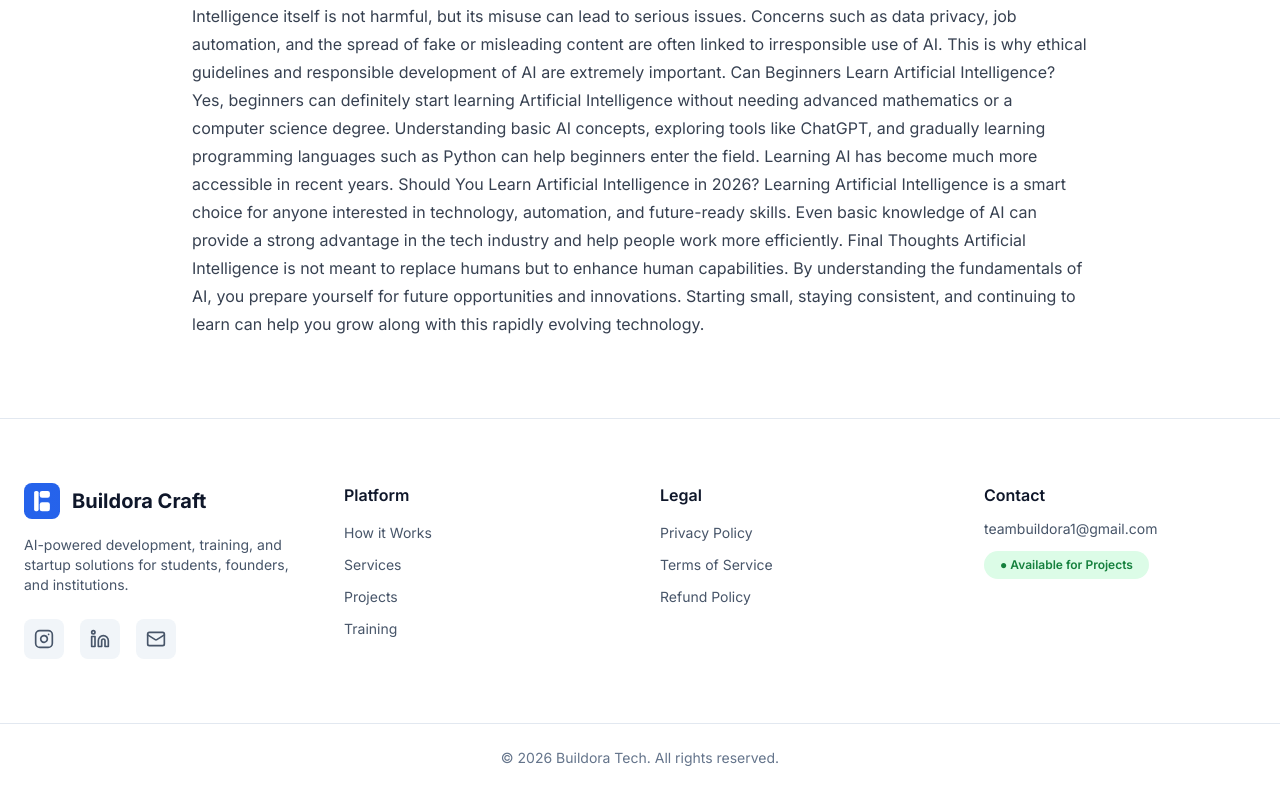
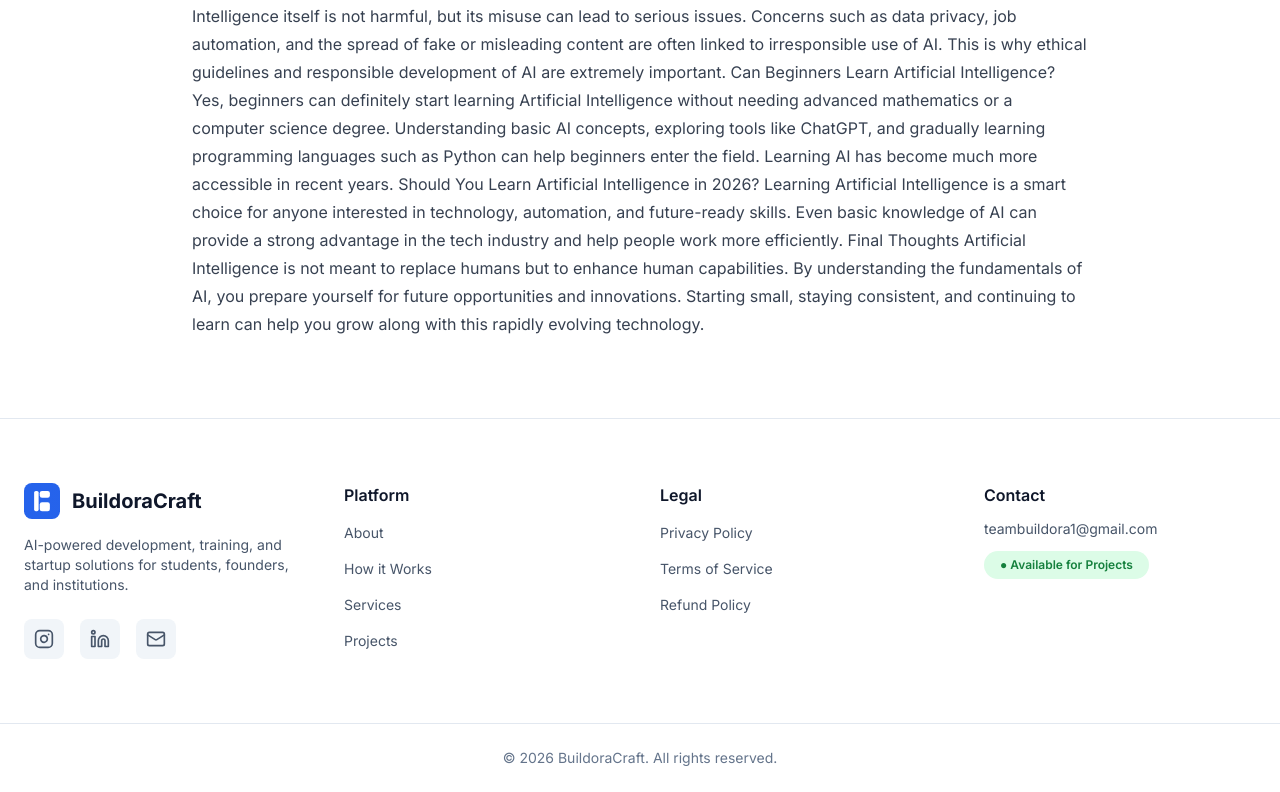
Before and after one commit to ManishCode4u/infoza-frontend, a React (Vite) app: page /blog/ai-beginners-guide in a window 1280 px wide. Shown: the part 1554-2346 px from the top of the page. Built offline with nearby package versions, Linux system fonts and the light colour scheme.

Commit message:
Update footer branding and links

```diff
--- a/src/components/common/Footer.jsx
+++ b/src/components/common/Footer.jsx
@@ -1,78 +1,113 @@
 import React from "react";
+import { Link } from "react-router-dom";
+import { Instagram, Linkedin, Mail } from "lucide-react";
 import logo from "../../assets/images/logo/buildoratech-logo.svg";
-import { Instagram, Linkedin, Mail } from "lucide-react";
 
 const Footer = () => {
   return (
     <footer className="bg-white border-t border-slate-200">
       <div className="max-w-7xl mx-auto px-6 py-16">
-
-        {/* MAIN GRID */}
         <div className="grid grid-cols-1 md:grid-cols-4 gap-12">
 
           {/* BRAND */}
           <div>
             <div className="flex items-center gap-3 mb-4">
-              <img src={logo} alt="Buildora" className="h-9 w-auto" />
+              <img src={logo} alt="BuildoraCraft" className="h-9 w-auto" />
               <span className="text-xl font-bold text-slate-900">
-                Buildora Craft
+                BuildoraCraft
               </span>
             </div>
 
             <p className="text-slate-600 text-sm mb-6 max-w-xs">
-              AI-powered development, training, and startup solutions
-              for students, founders, and institutions.
+              AI-powered development, training, and startup solutions for
+              students, founders, and institutions.
             </p>
 
             <div className="flex gap-4">
-              <span className="w-10 h-10 flex items-center justify-center rounded-lg bg-slate-100">
+              <a
+                href="https://www.instagram.com/buildoracraft"
+                target="_blank"
+                rel="noopener noreferrer"
+              >
+                <span className="w-10 h-10 flex items-center justify-center rounded-lg bg-slate-100 hover:bg-slate-200 transition">
                   <Instagram className="w-5 h-5 text-slate-600" />
                 </span>
-              <span className="w-10 h-10 flex items-center justify-center rounded-lg bg-slate-100">
+              </a>
+
+              <a
+                href="https://www.linkedin.com/company/buildoracraft"
+                target="_blank"
+                rel="noopener noreferrer"
+              >
+                <span className="w-10 h-10 flex items-center justify-center rounded-lg bg-slate-100 hover:bg-slate-200 transition">
                   <Linkedin className="w-5 h-5 text-slate-600" />
                 </span>
-              <span className="w-10 h-10 flex items-center justify-center rounded-lg bg-slate-100">
+              </a>
+
+              <a href="mailto:teambuildora1@gmail.com">
+                <span className="w-10 h-10 flex items-center justify-center rounded-lg bg-slate-100 hover:bg-slate-200 transition">
                   <Mail className="w-5 h-5 text-slate-600" />
                 </span>
+              </a>
             </div>
           </div>
 
-          {/* 🔥 PLATFORM + LEGAL WRAPPER (THIS IS THE FIX) */}
+          {/* PLATFORM + LEGAL */}
           <div className="grid grid-cols-2 gap-10 md:col-span-2">
 
             {/* PLATFORM */}
             <div>
-              <h4 className="font-semibold text-slate-900 mb-4">
-                Platform
-              </h4>
-              <ul className="space-y-3 text-sm text-slate-600">
-                <li>How it Works</li>
-                <li>Services</li>
-                <li>Projects</li>
-                <li>Training</li>
+              <h4 className="font-semibold text-slate-900 mb-4">Platform</h4>
+              <ul className="space-y-4 text-sm text-slate-600">
+                <li>
+                  <Link to="/about" className="block hover:text-blue-600 transition">
+                    About
+                  </Link>
+                </li>
+                <li>
+                  <Link to="/how-it-works" className="block hover:text-blue-600 transition">
+                    How it Works
+                  </Link>
+                </li>
+                <li>
+                  <Link to="/services" className="block hover:text-blue-600 transition">
+                    Services
+                  </Link>
+                </li>
+                <li>
+                  <Link to="/projects" className="block hover:text-blue-600 transition">
+                    Projects
+                  </Link>
+                </li>
               </ul>
             </div>
 
             {/* LEGAL */}
             <div>
-              <h4 className="font-semibold text-slate-900 mb-4">
-                Legal
-              </h4>
-              <ul className="space-y-3 text-sm text-slate-600">
-                 <li><a href="/privacy-policy" className="hover:text-blue-600">Privacy Policy</a></li>
-                 <li><a href="/terms" className="hover:text-blue-600">Terms of Service</a></li>
-                 <li><a href="/refund-policy" className="hover:text-blue-600">Refund Policy</a></li>
+              <h4 className="font-semibold text-slate-900 mb-4">Legal</h4>
+              <ul className="space-y-4 text-sm text-slate-600">
+                <li>
+                  <Link to="/privacy-policy" className="block hover:text-blue-600 transition">
+                    Privacy Policy
+                  </Link>
+                </li>
+                <li>
+                  <Link to="/terms" className="block hover:text-blue-600 transition">
+                    Terms of Service
+                  </Link>
+                </li>
+                <li>
+                  <Link to="/refund-policy" className="block hover:text-blue-600 transition">
+                    Refund Policy
+                  </Link>
+                </li>
               </ul>
             </div>
-
           </div>
 
           {/* CONTACT */}
           <div>
-            <h4 className="font-semibold text-slate-900 mb-3">
-              Contact
-            </h4>
-
+            <h4 className="font-semibold text-slate-900 mb-3">Contact</h4>
             <p className="text-sm text-slate-600 mb-3">
               teambuildora1@gmail.com
             </p>
@@ -81,13 +116,12 @@ const Footer = () => {
               ● Available for Projects
             </span>
           </div>
-
         </div>
       </div>
 
       {/* BOTTOM */}
       <div className="border-t border-slate-200 py-6 text-center text-sm text-slate-500">
-        © {new Date().getFullYear()} Buildora Tech. All rights reserved.
+        © {new Date().getFullYear()} BuildoraCraft. All rights reserved.
       </div>
     </footer>
   );
```
Lines whose indentation alone changed are shown as unchanged.
